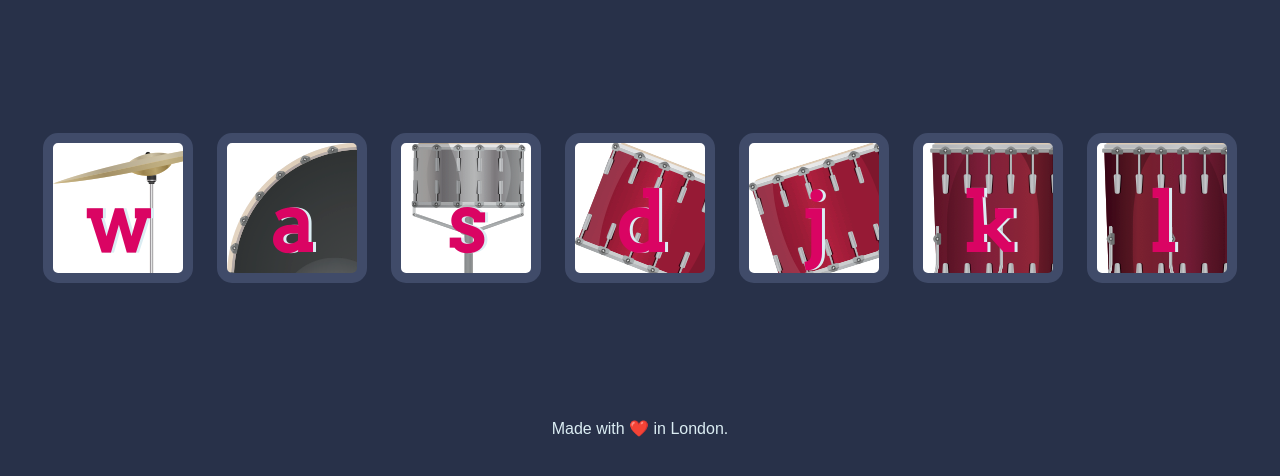
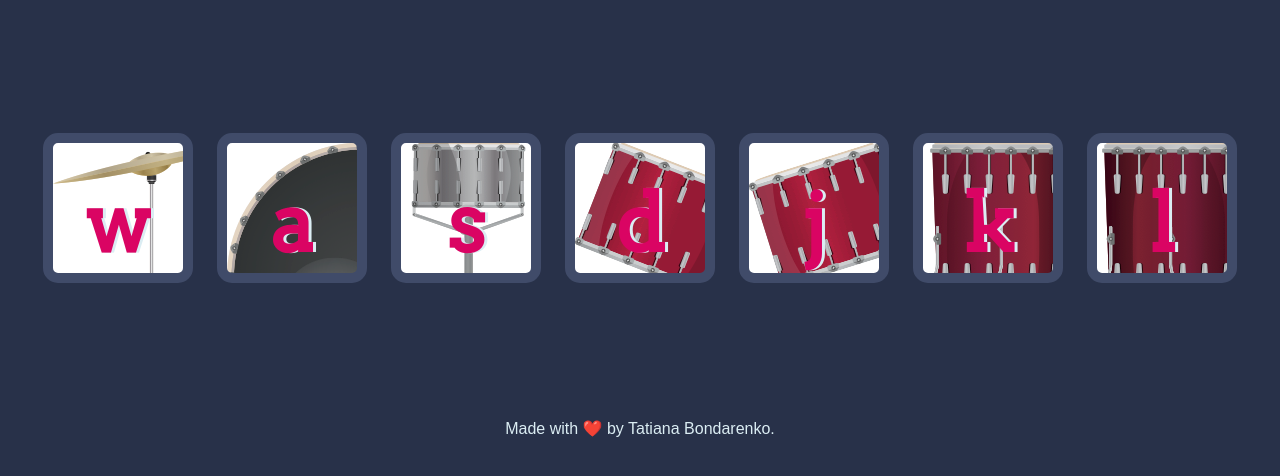
Before and after one commit to bondarenkotatiana96/drumKit, a plain HTML site: page index.html in a window 1280 px wide. Shown: the part 156-632 px from the top of the page. Drawn offline with Linux system fonts and the light colour scheme.

Commit message:
Updating HTML text
Copied tutor's text during the course, needed to change it to my name

```diff
--- a/index.html
+++ b/index.html
@@ -23,7 +23,7 @@
 
 
   <footer>
-    Made with ❤️ in London.
+    Made with ❤️ by Tatiana Bondarenko.
   </footer>
   <script src="index.js" type="text/javascript"></script>
 </body>
```
